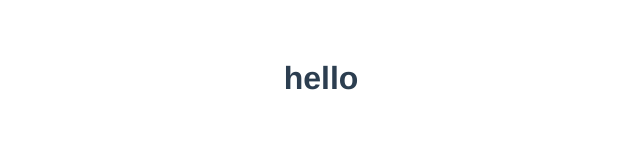
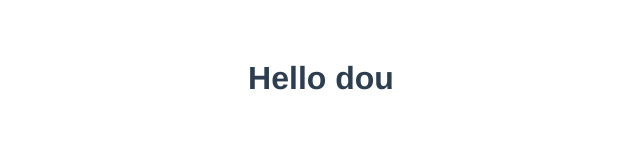
Before and after one commit to dogukyilmaz/vue-todo, a Vue app: page / in a window 1280 px wide. Shown: the top 160 px of the page, without its empty margins (319-959 px from the left). Built offline with nearby package versions, Linux system fonts and the light colour scheme.

Commit message:
basic component

```diff
--- a/src/App.vue
+++ b/src/App.vue
@@ -1,11 +1,14 @@
 <template>
-  <h1>hello</h1>
+  <Hello name="dou" />
 </template>
 
 <script>
+import Hello from "./components/Hello";
 export default {
   name: "App",
-  components: {}
+  components: {
+    Hello
+  }
 };
 </script>
 
--- /dev/null
+++ b/src/components/Hello.vue
@@ -0,0 +1,11 @@
+<template>
+  <h1>Hello {{ name }}</h1>
+</template>
+
+<script>
+export default {
+  props: {
+    name: String
+  }
+};
+</script>
```
